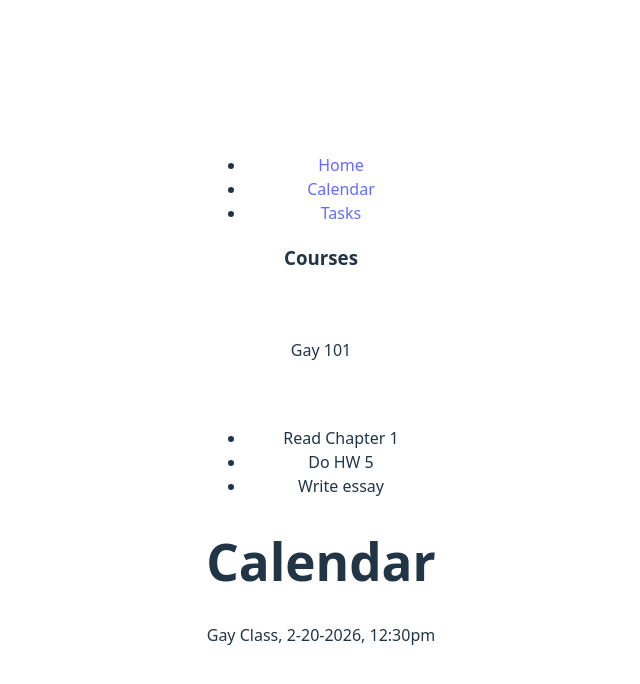
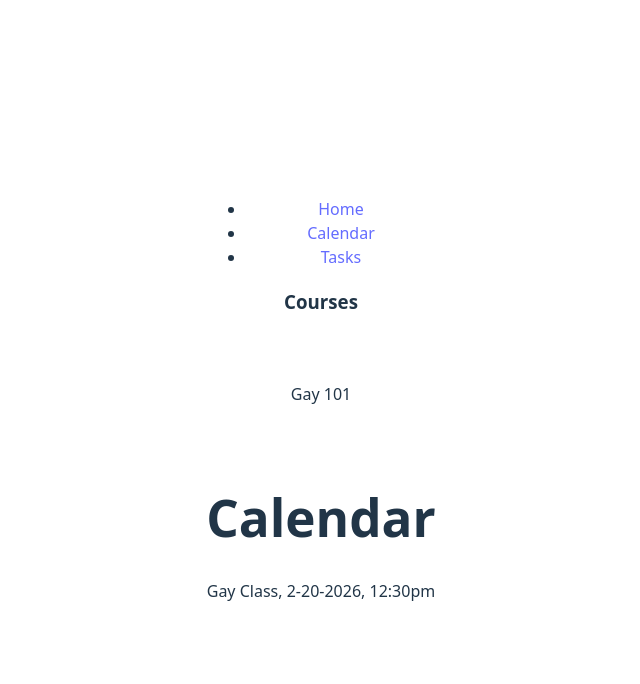
Before and after one commit to reevespieces/recreation-app, a React (Vite) app: page / in a window 1280 px wide. Shown: the top 684 px of the page, without its empty margins (319-959 px from the left). Built offline with nearby package versions, Linux system fonts and the light colour scheme.

Commit message:
router work and sections work

```diff
--- a/src/App.jsx
+++ b/src/App.jsx
@@ -4,23 +4,27 @@ import Courses from './components/Courses.jsx'
 import Tasks from './components/Tasks.jsx'
 import './App.css'
 import Calendar from './components/Calendar.jsx'
+import { HashRouter, Routes, Route } from 'react-router-dom';
+import HomePage from './pages/HomePage.jsx'
+import CalendarPage from './pages/CalendarPage.jsx'
+import TasksPage from './pages/TasksPage.jsx'
+
 
 function App() {
   const [count, setCount] = useState(0)
 
   return (
-    <>
+    <HashRouter>
       <div className='page-container'>
-        <Navbar/>
-        <div classname = "courses">
-          <Courses/>
-          <Tasks/>
-          <Calendar />
-        </div>
+        <Navbar />
+        <Routes>
+          <Route path ="/" element={<HomePage />} />
+          <Route path = "/calendar" element={<CalendarPage/>} />
+          <Route path = "/tasks" element={<TasksPage/>} />
+        </Routes>
       </div>
-
-    </>
+    </HashRouter>
   )
 }
 
-export default App
+export default App;
--- a/src/components/Navbar.jsx
+++ b/src/components/Navbar.jsx
@@ -1,11 +1,13 @@
+import { Link } from "react-router-dom";
+
 const Navbar = () => {
     return(
         <nav className="nav">
             <div className="topnav">
                 <ul className="navlist">
-                    <li><a href="#">Home</a></li>
-                    <li><a href="#Calendar">Calendar</a></li>
-                    <li><a href="#Tasks">Tasks</a></li>
+                    <li><Link to="/">Home</Link></li>
+                    <li><Link to="/calendar">Calendar</Link></li>
+                    <li><Link to="/tasks">Tasks</Link></li>
                 </ul>
             </div>
         </nav>
--- /dev/null
+++ b/src/components/Wrapper.jsx
@@ -0,0 +1,12 @@
+const Wrapper = ({children, id}) => {
+    return (
+        <div className="section" id={id}>
+            <div className="container">
+                {children}
+            </div>
+        </div>
+
+    );
+};
+
+export default Wrapper;
--- /dev/null
+++ b/src/pages/CalendarPage.jsx
@@ -0,0 +1,12 @@
+import Wrapper from "../components/Wrapper";
+import Calendar from "../components/Calendar";
+
+const CalendarPage = () => {
+    return(
+    <Wrapper>
+        <Calendar />
+    </Wrapper>
+    );
+}
+
+export default CalendarPage;
--- /dev/null
+++ b/src/pages/HomePage.jsx
@@ -0,0 +1,16 @@
+import Wrapper from "../components/Wrapper";
+import Courses from "../components/Courses";
+import Calendar from "../components/Calendar";
+
+function HomePage() {
+    return (
+        <div>
+            <Wrapper id="sidebar">
+                <Courses />
+            </Wrapper>
+            <Calendar />
+        </div>
+    )
+}
+
+export default HomePage;
--- /dev/null
+++ b/src/pages/TasksPage.jsx
@@ -0,0 +1,12 @@
+import Wrapper from "../components/Wrapper";
+import Tasks from "../components/Tasks";
+
+const TasksPage = () => {
+    return(
+        <Wrapper>
+            <Tasks/>
+        </Wrapper>
+    )
+}
+
+export default TasksPage;
```
Also changed, not shown: package.json (+4 -3 lines), src/pages/SettingsPage.jsx (added), 1 other file (tests, documents, lock files or other folders).
